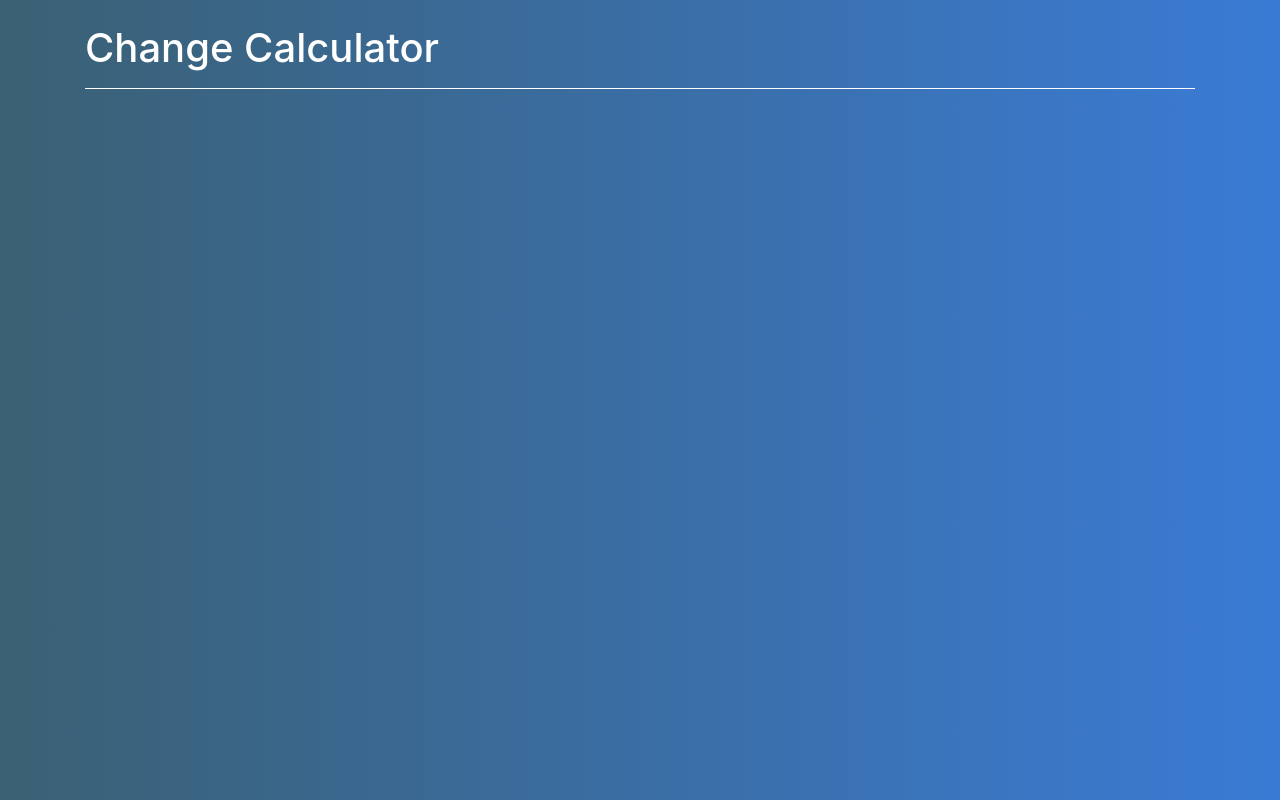
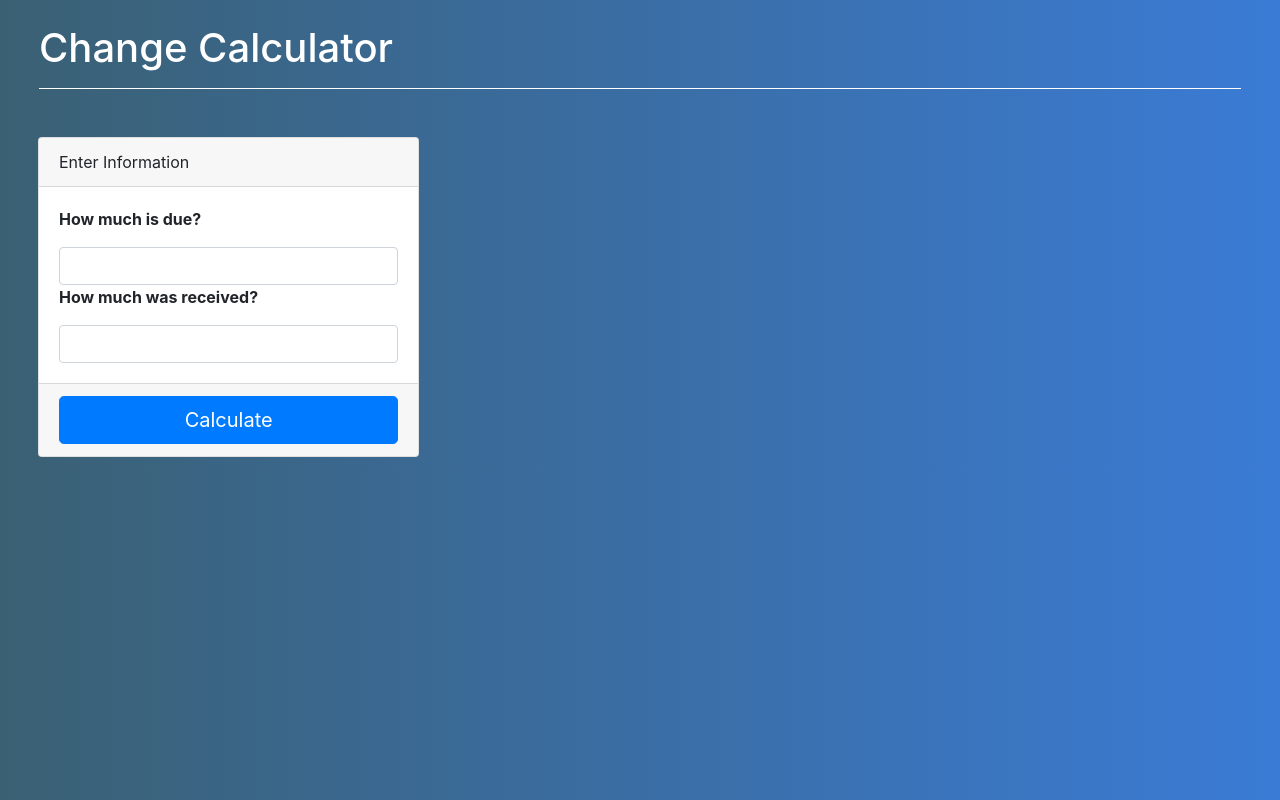
Before and after one commit to DRodriguez88/startnow-react100-change-calculator, a React app: page / in a window 1280 px wide. Built offline with nearby package versions, Linux system fonts and the light colour scheme.

Commit message:
first card finished

```diff
--- a/src/app.jsx
+++ b/src/app.jsx
@@ -7,11 +7,31 @@ class App extends Component {
 
   render() {
     return (
-      <div id="bigMomma" className="container">
-        <div className="pt-4">
+      <div id="bigMomma" className="container-fluid">
+        <div className="p-4">
           <h1 className="text-white">Change Calculator</h1>
           <hr className="border-white"></hr>
         </div>
+
+        <div className="p-2">
+          <div className="col-sm-4">
+            <div className="card">
+              <div className="card-header">
+                Enter Information
+              </div>
+              <div className="card-body">
+                <p className="font-weight-bold">How much is due?</p>
+                <input id="due" className="form-control"/>
+                <p className="font-weight-bold">How much was received?</p>
+                <input id="received" className="form-control"/>
+              </div>
+              <div className="card-footer">
+                <button className="btn btn-primary btn-lg btn-block">Calculate</button>
+              </div>
+            </div>
+          </div>
+        </div>
+
       </div>
     )
   }
```
